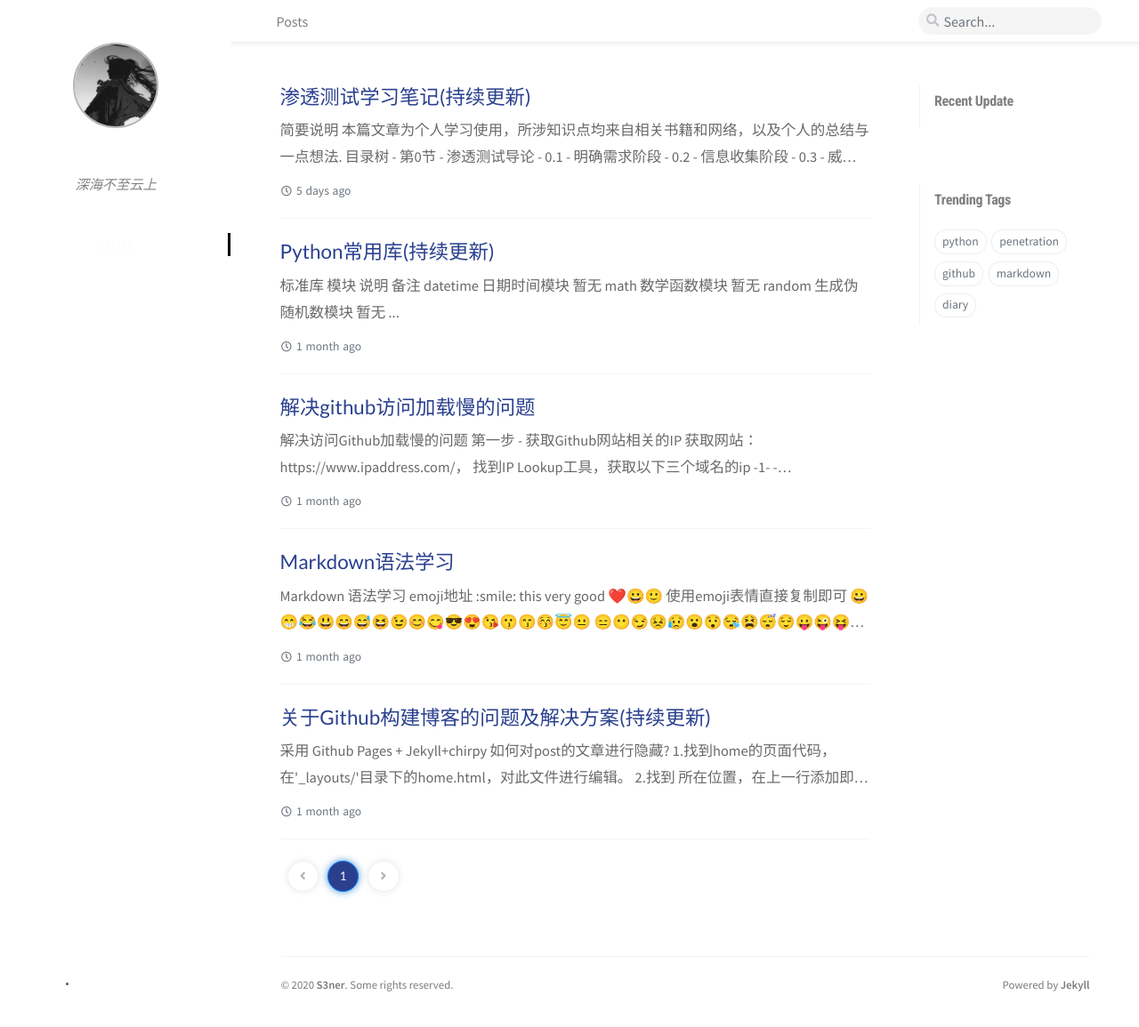
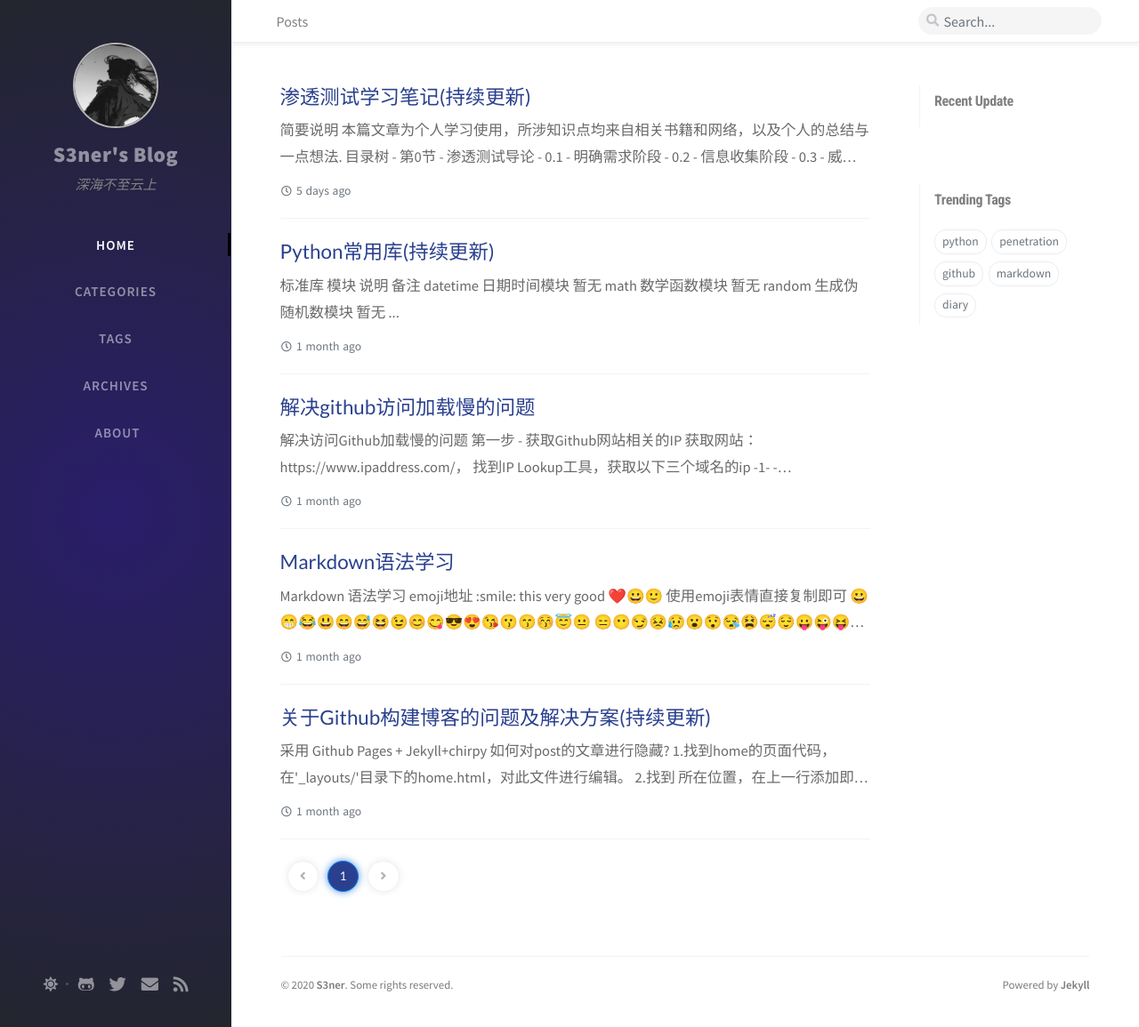
Before and after one commit to devisitem/legacy-blog, a Jekyll site: the page built from index.html, in a window 1280 px wide and 1155 px high. Shown: the whole window at 89% size. Built offline with Jekyll 4.4.1, drawn with Linux system fonts in a browser that asks for light colours; nearby versions of some CDN libraries; the list of posts is cut into pages by our own code; comment, search, counter and statistics services are not loaded.

Commit message:
Update light-typography.scss

```diff
--- a/assets/css/_colors/light-typography.scss
+++ b/assets/css/_colors/light-typography.scss
@@ -44,10 +44,10 @@
 
   /* Sidebar */
 
-  /* --sidebar-bg: radial-gradient( */
-  /* circle, rgba(42, 30, 107, 1) 0%, rgba(35, 37, 46, 1) 100%); */
+  --sidebar-bg: radial-gradient(
+   circle, rgba(42, 30, 107, 1) 0%, rgba(35, 37, 46, 1) 100%);
 
-  --sidebar-bg:white;
+
 
   --nav-cursor-color: black;
 
```
